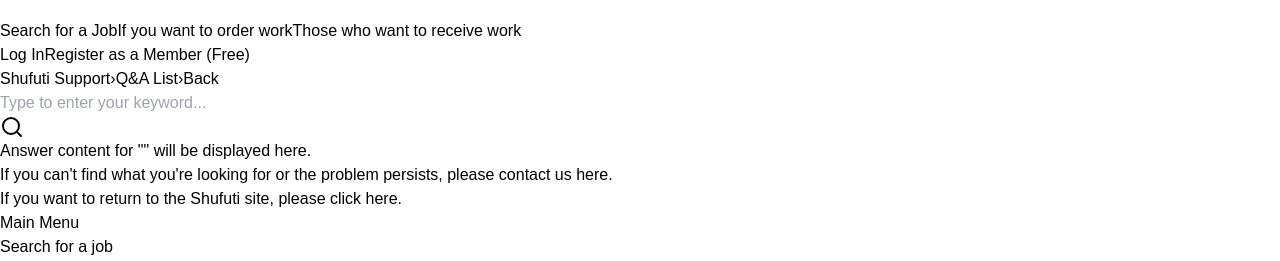
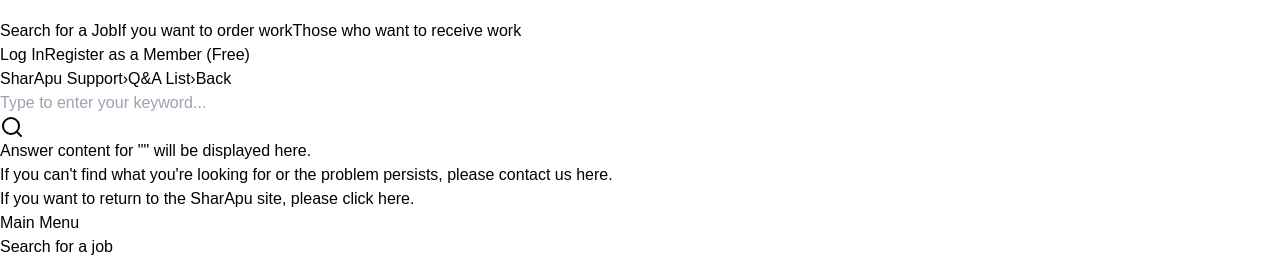
Before and after one commit to SumaiyaTarannumNoor/SharApu-Job-Portal, a React (Vite) app: page /question-answer in a window 1280 px wide. Shown: the part 640-901 px from the top of the page. Built offline with nearby package versions, Linux system fonts and the light colour scheme.

Commit message:
Shufuti to SharApu

```diff
--- a/src/Pages/QuestionAnswer.jsx
+++ b/src/Pages/QuestionAnswer.jsx
@@ -21,7 +21,7 @@
       {/* Breadcrumb */}
       <nav className="flex items-center space-x-2 text-sm mb-6">
         <Link to="/support" className="text-pink-500 hover:text-pink-600">
-          Shufuti Support
+          SharApu Support
         </Link>
         <span className="text-gray-400">›</span>
         <Link to="/qanda" className="text-pink-500 hover:text-pink-600">
@@ -69,7 +69,7 @@
           </Link> here.
         </p>
         <p className="text-gray-600">
-          If you want to return to the Shufuti site, please{' '}
+          If you want to return to the SharApu site, please{' '}
           <a href="#" className="text-pink-600 hover:text-pink-800 hover:underline">click here</a>.
         </p>
       </div>
```
